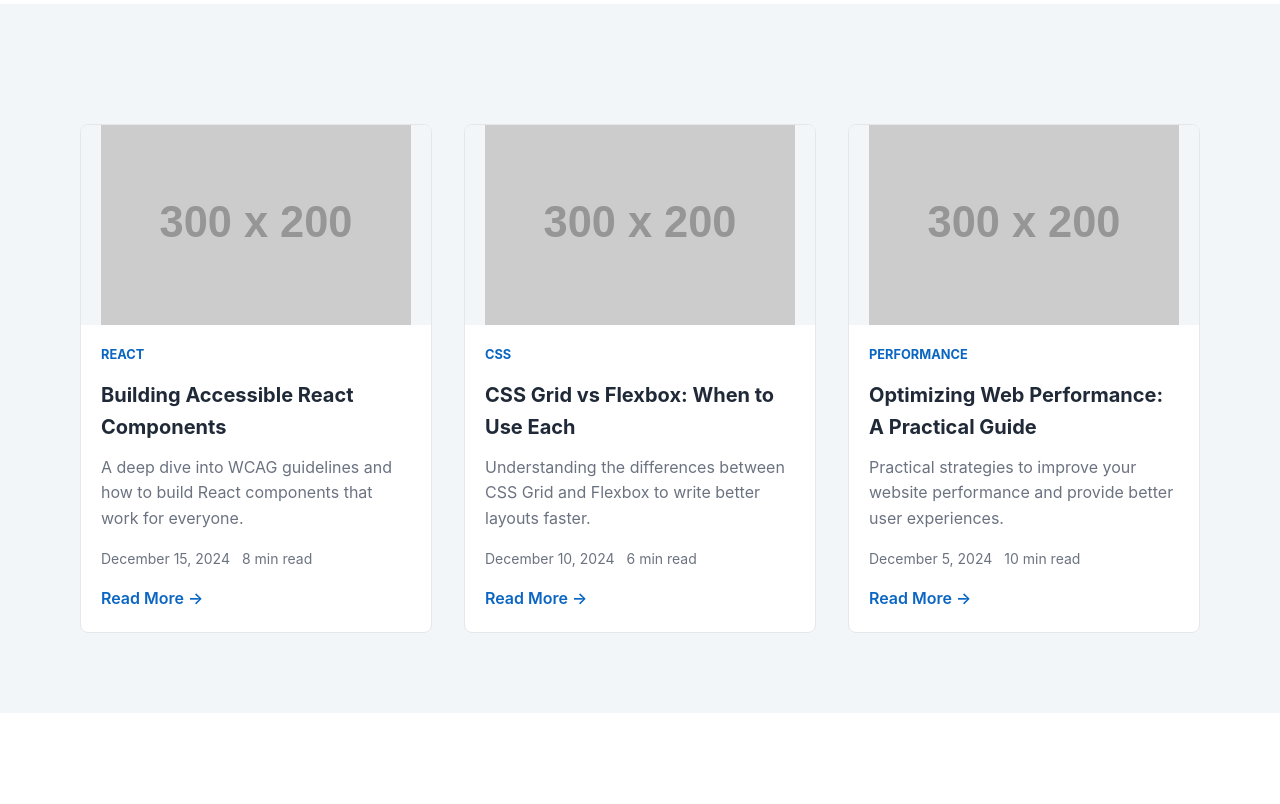
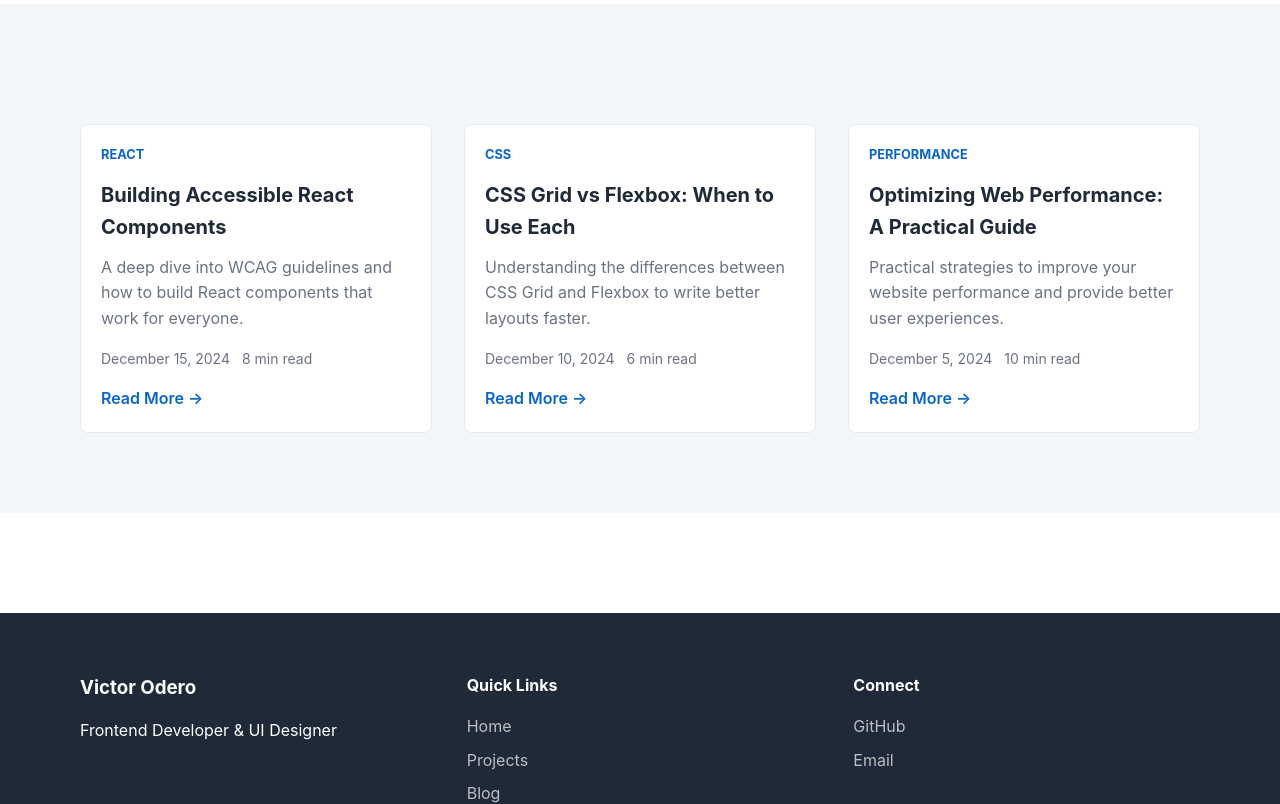
Before and after one commit to otienovictor717-svg/odero-victor-portfolio, a React app: page /blog in a window 1280 px wide. Shown: the part 400-1204 px from the top of the page. Built offline with nearby package versions, Linux system fonts and the light colour scheme; the HTML template or start-up script is replaced by a standard one.

Commit message:
Remove placeholder URLs and make the portfolio content more personal and production-ready without fake external links.

```diff
--- a/src/components/ContactForm.jsx
+++ b/src/components/ContactForm.jsx
@@ -20,42 +20,30 @@ function ContactForm() {
     }));
   };
 
-  const handleSubmit = async (e) => {
+  const handleSubmit = (e) => {
     e.preventDefault();
     setLoading(true);
     setError('');
 
-    try {
-      // Replace with your actual backend endpoint or email service
-      // Example using FormSubmit (no backend needed):
-      const response = await fetch('https://formspree.io/f/YOUR_FORM_ID', {
-        method: 'POST',
-        headers: {
-          'Content-Type': 'application/json',
-        },
-        body: JSON.stringify(formData),
-      });
+    const { name, email, subject, message } = formData;
+    const mailtoBody = encodeURIComponent(
+      `Name: ${name}\nEmail: ${email}\n\n${message}`
+    );
+    const mailtoLink = `mailto:otienovictor717@gmail.com?subject=${encodeURIComponent(
+      subject
+    )}&body=${mailtoBody}`;
 
-      if (response.ok) {
-        setSubmitted(true);
-        setFormData({ name: '', email: '', subject: '', message: '' });
-        setTimeout(() => setSubmitted(false), 5000);
-      } else {
-        setError('Failed to send message. Please try again.');
-      }
-    } catch (err) {
-      setError('An error occurred. Please try again later.');
-      console.error('Form submission error:', err);
-    } finally {
-      setLoading(false);
-    }
+    window.location.href = mailtoLink;
+    setSubmitted(true);
+    setFormData({ name: '', email: '', subject: '', message: '' });
+    setLoading(false);
   };
 
   return (
     <form className="contact-form" onSubmit={handleSubmit}>
       {submitted && (
         <div className="form-success">
-          ✓ Thanks for reaching out! I'll get back to you soon.
+          ✓ Thanks for reaching out! Your mail app is ready to send the message.
         </div>
       )}
 
@@ -114,7 +102,7 @@ function ContactForm() {
       </div>
 
       <button type="submit" className="btn btn-primary" disabled={loading}>
-        {loading ? 'Sending...' : 'Send Message'}
+        {loading ? 'Preparing...' : 'Send Message'}
       </button>
     </form>
   );
--- a/src/components/Footer.jsx
+++ b/src/components/Footer.jsx
@@ -5,8 +5,7 @@ function Footer() {
 
   const socials = [
     { label: 'GitHub', href: 'https://github.com/otienovictor717-svg' },
-    { label: 'LinkedIn', href: 'https://linkedin.com/in/victorodero' },
-    { label: 'Twitter', href: 'https://twitter.com/victorodero' },
+    { label: 'Email', href: 'mailto:otienovictor717@gmail.com' },
   ];
 
   return (
--- a/src/data/portfolio.js
+++ b/src/data/portfolio.js
@@ -8,9 +8,9 @@ export const PROJECTS_DETAILED = [
     fullDescription:
       'A complete redesign of my personal portfolio to better showcase my work and attract new clients. The new version features a modern design, improved performance, and better mobile responsiveness.',
     stack: ['React', 'CSS', 'Vite'],
-    image: 'https://via.placeholder.com/400x300?text=Portfolio+Revamp',
-    liveUrl: 'https://example.com/portfolio',
-    githubUrl: 'https://github.com/otienovictor717-svg/odero-victor-portfolio',
+    image: '',
+    liveUrl: '',
+    githubUrl: '',
   },
   {
     id: 2,
@@ -21,9 +21,9 @@ export const PROJECTS_DETAILED = [
     fullDescription:
       'A comprehensive task management platform built with React and Node.js. Features real-time updates, team collaboration tools, and advanced filtering capabilities.',
     stack: ['React', 'Node.js', 'MongoDB', 'API'],
-    image: 'https://via.placeholder.com/400x300?text=TaskFlow+Dashboard',
-    liveUrl: 'https://example.com/taskflow',
-    githubUrl: 'https://github.com/otienovictor717-svg/taskflow',
+    image: '',
+    liveUrl: '',
+    githubUrl: '',
   },
   {
     id: 3,
@@ -34,9 +34,9 @@ export const PROJECTS_DETAILED = [
     fullDescription:
       'A full-featured e-commerce platform with product browsing, shopping cart, checkout, and payment integration. Built with modern best practices for performance and accessibility.',
     stack: ['JavaScript', 'CSS', 'UX Design', 'Stripe API'],
-    image: 'https://via.placeholder.com/400x300?text=E-commerce+Storefront',
-    liveUrl: 'https://example.com/storefront',
-    githubUrl: 'https://github.com/otienovictor717-svg/ecommerce',
+    image: '',
+    liveUrl: '',
+    githubUrl: '',
   },
   {
     id: 4,
@@ -47,9 +47,9 @@ export const PROJECTS_DETAILED = [
     fullDescription:
       'A sophisticated dashboard with interactive charts, real-time data updates, and customizable widgets. Uses React and Chart.js for data visualization.',
     stack: ['React', 'Chart.js', 'REST API', 'CSS'],
-    image: 'https://via.placeholder.com/400x300?text=Analytics+Dashboard',
-    liveUrl: 'https://example.com/analytics',
-    githubUrl: 'https://github.com/otienovictor717-svg/analytics-dashboard',
+    image: '',
+    liveUrl: '',
+    githubUrl: '',
   },
 ];
 
@@ -97,7 +97,7 @@ export const BLOG_POSTS = [
     category: 'React',
     excerpt:
       'A deep dive into WCAG guidelines and how to build React components that work for everyone.',
-    image: 'https://via.placeholder.com/300x200?text=Accessible+React',
+    image: '',
     date: 'December 15, 2024',
     readTime: 8,
     url: '/blog/accessible-react',
@@ -108,7 +108,7 @@ export const BLOG_POSTS = [
     category: 'CSS',
     excerpt:
       'Understanding the differences between CSS Grid and Flexbox to write better layouts faster.',
-    image: 'https://via.placeholder.com/300x200?text=CSS+Grid+vs+Flexbox',
+    image: '',
     date: 'December 10, 2024',
     readTime: 6,
     url: '/blog/grid-vs-flexbox',
@@ -119,7 +119,7 @@ export const BLOG_POSTS = [
     category: 'Performance',
     excerpt:
       'Practical strategies to improve your website performance and provide better user experiences.',
-    image: 'https://via.placeholder.com/300x200?text=Web+Performance',
+    image: '',
     date: 'December 5, 2024',
     readTime: 10,
     url: '/blog/web-performance',
--- a/src/pages/Contact.jsx
+++ b/src/pages/Contact.jsx
@@ -7,10 +7,10 @@ function Contact() {
       <section className="section">
         <div className="container">
           <p className="section-tag">Get In Touch</p>
-          <h1>Let's Work Together</h1>
+          <h1>Let&apos;s Work Together</h1>
           <p className="lead">
-            Have a project in mind? Want to collaborate? I'd love to hear from you.
-            Fill out the form below and I'll get back to you as soon as possible.
+            Have a project in mind? Want to collaborate? I&apos;d love to hear from you.
+            Fill out the form below and I&apos;ll get back to you as soon as possible.
           </p>
         </div>
       </section>
@@ -22,15 +22,11 @@ function Contact() {
               <h2>Contact Information</h2>
               <div className="info-item">
                 <h4>Email</h4>
-                <a href="mailto:victor@example.com">victor@example.com</a>
-              </div>
-              <div className="info-item">
-                <h4>Phone</h4>
-                <a href="tel:+1234567890">+1 (234) 567-890</a>
+                <a href="mailto:otienovictor717@gmail.com">otienovictor717@gmail.com</a>
               </div>
               <div className="info-item">
                 <h4>Location</h4>
-                <p>Remote • Available Worldwide</p>
+                <p>Remote • Worldwide</p>
               </div>
               <div className="info-item">
                 <h4>Social</h4>
@@ -38,12 +34,7 @@ function Contact() {
                   <a href="https://github.com/otienovictor717-svg" target="_blank" rel="noreferrer">
                     GitHub
                   </a>
-                  <a href="https://linkedin.com/in/victorodero" target="_blank" rel="noreferrer">
-                    LinkedIn
-                  </a>
-                  <a href="https://twitter.com/victorodero" target="_blank" rel="noreferrer">
-                    Twitter
-                  </a>
+                  <a href="mailto:otienovictor717@gmail.com">Email</a>
                 </div>
               </div>
             </div>
--- a/src/pages/Home.jsx
+++ b/src/pages/Home.jsx
@@ -38,10 +38,7 @@ function Home() {
               <a href="https://github.com/otienovictor717-svg" target="_blank" rel="noreferrer">
                 GitHub
               </a>
-              <a href="https://linkedin.com/in/victorodero" target="_blank" rel="noreferrer">
-                LinkedIn
-              </a>
-              <a href="mailto:victor@example.com">Email</a>
+              <a href="mailto:otienovictor717@gmail.com">Email</a>
             </div>
           </div>
 
```
